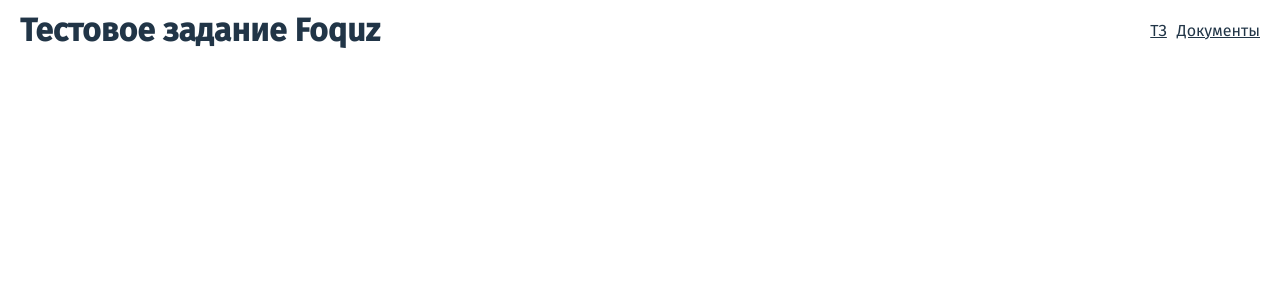
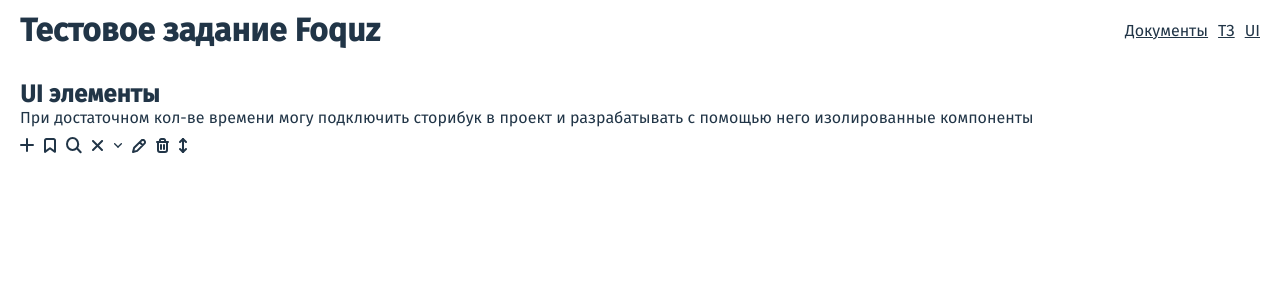
Before and after one commit to DanilChugaev/foquz-docs, a Vue app: page /ui in a window 1280 px wide. Shown: the top 300 px of the page. Built offline with nearby package versions, Linux system fonts and the light colour scheme.

Commit message:
adds icons

```diff
--- a/src/App.vue
+++ b/src/App.vue
@@ -4,9 +4,11 @@
             <h1 class="app-container__title">Тестовое задание Foquz</h1>
 
             <nav class="app-container__nav">
+                <router-link class="app-container__link" to="/docs">Документы</router-link>
+
                 <router-link class="app-container__link" to="/">ТЗ</router-link>
 
-                <router-link class="app-container__link" to="/docs">Документы</router-link>
+                <router-link class="app-container__link" to="/ui">UI</router-link>
             </nav>
         </header>
 
--- /dev/null
+++ b/src/components/icons/arrow.vue
@@ -0,0 +1,12 @@
+<template>
+    <svg xmlns="http://www.w3.org/2000/svg" width="8" height="5" fill="currentColor">
+        <path d="M3.54 4.473a.662.662 0 0 1 0-.937L6.87.204a.662.662 0 1 1 .936.937l-3.33 3.332a.662.662 0 0 1-.936 0Z"/>
+        <path d="M4.47 4.473a.662.662 0 0 0 0-.937L1.13.194a.662.662 0 1 0-.936.937l3.34 3.342a.662.662 0 0 0 .937 0Z"/>
+    </svg>
+</template>
+
+<script lang="ts">
+export default {
+    name: 'icon-arrow',
+};
+</script>
--- /dev/null
+++ b/src/components/icons/bookmark.vue
@@ -0,0 +1,11 @@
+<template>
+    <svg xmlns="http://www.w3.org/2000/svg" width="12" height="15" fill="none" stroke="currentColor">
+        <path stroke-linecap="round" stroke-linejoin="round" stroke-width="2" d="m11 13.857-5-3.571-5 3.571V2.43A1.429 1.429 0 0 1 2.429 1H9.57A1.429 1.429 0 0 1 11 2.429v11.428Z"/>
+    </svg>
+</template>
+
+<script lang="ts">
+export default {
+    name: 'icon-bookmark',
+};
+</script>
--- /dev/null
+++ b/src/components/icons/close.vue
@@ -0,0 +1,12 @@
+<template>
+    <svg xmlns="http://www.w3.org/2000/svg" width="12" height="12" fill="currentColor">
+        <path d="M.326 10.746a1 1 0 0 1 0-1.414L9.363.292a1 1 0 1 1 1.414 1.415L1.74 10.746a1 1 0 0 1-1.414 0Z"/>
+        <path d="M10.684 10.684a1 1 0 0 0 0-1.415L6.195 4.781 1.707.293A1 1 0 0 0 .293 1.707l8.976 8.976a1 1 0 0 0 1.415 0Z"/>
+    </svg>
+</template>
+
+<script lang="ts">
+export default {
+    name: 'icon-close',
+};
+</script>
--- /dev/null
+++ b/src/components/icons/delete.vue
@@ -0,0 +1,11 @@
+<template>
+    <svg xmlns="http://www.w3.org/2000/svg" width="13" height="15" fill="currentColor">
+        <path d="M1 3a1 1 0 0 0 0 2V3Zm11 2a1 1 0 1 0 0-2v2ZM2.928 3.6a1 1 0 0 0 2 0h-2ZM5.214 1V0v1Zm2.572 0V0v1Zm.285 2.6a1 1 0 1 0 2 0h-2ZM6 7a1 1 0 0 0-2 0h2Zm-2 4a1 1 0 1 0 2 0H4Zm5-4a1 1 0 0 0-2 0h2Zm-2 4a1 1 0 1 0 2 0H7ZM1 5h11V3H1v2Zm3.928-1.4V2.3h-2v1.3h2Zm0-1.3c0-.083.033-.16.088-.216L3.594.678A2.307 2.307 0 0 0 2.928 2.3h2Zm.088-.216A.279.279 0 0 1 5.214 2V0c-.61 0-1.192.245-1.62.678l1.422 1.406ZM5.214 2h2.572V0H5.214v2Zm2.572 0c.072 0 .143.029.198.084L9.406.678A2.279 2.279 0 0 0 7.786 0v2Zm.198.084a.307.307 0 0 1 .087.216h2c0-.606-.238-1.19-.665-1.622L7.984 2.084Zm.087.216v1.3h2V2.3h-2ZM4 7v4h2V7H4Zm3 0v4h2V7H7Zm3-3v8h2V4h-2Zm-1 9H4v2h5v-2Zm-6-1V4H1v8h2Zm1 1a1 1 0 0 1-1-1H1a3 3 0 0 0 3 3v-2Zm6-1a1 1 0 0 1-1 1v2a3 3 0 0 0 3-3h-2Z"/>
+    </svg>
+</template>
+
+<script lang="ts">
+export default {
+    name: 'icon-delete',
+};
+</script>
--- /dev/null
+++ b/src/components/icons/edit.vue
@@ -0,0 +1,11 @@
+<template>
+    <svg xmlns="http://www.w3.org/2000/svg" width="14" height="14" fill="none" stroke="currentColor">
+        <path stroke-linejoin="round" stroke-width="2" d="m7.707 3.293 3 3M9.34 1.628a2.144 2.144 0 0 1 3.033 3.033L5.17 11.863 1 13l1.137-4.17L9.34 1.628Z"/>
+    </svg>
+</template>
+
+<script lang="ts">
+export default {
+    name: 'icon-edit',
+};
+</script>
--- /dev/null
+++ b/src/components/icons/loop.vue
@@ -0,0 +1,11 @@
+<template>
+    <svg xmlns="http://www.w3.org/2000/svg" width="16" height="17" fill="none" stroke="currentColor">
+        <path stroke-linecap="round" stroke-width="2" d="m10.704 11 3.953 4.243M12.18 7c0 3.314-2.503 6-5.59 6C3.503 13 1 10.314 1 7s2.503-6 5.59-6c3.088 0 5.591 2.686 5.591 6Z"/>
+    </svg>
+</template>
+
+<script lang="ts">
+export default {
+    name: 'icon-loop',
+};
+</script>
--- /dev/null
+++ b/src/components/icons/move.vue
@@ -0,0 +1,15 @@
+<template>
+    <svg xmlns="http://www.w3.org/2000/svg" width="8" height="16" fill="currentColor">
+        <path d="M4.696 14.709c-.391.39-1.026.39-1.417 0l-2.986-2.98a.999.999 0 0 1 0-1.414 1.003 1.003 0 0 1 1.417 0l2.986 2.98a.999.999 0 0 1 0 1.414Z"/>
+        <path d="M3.304 14.709c.391.39 1.025.39 1.417 0l2.986-2.98a.999.999 0 0 0 0-1.414 1.003 1.003 0 0 0-1.417 0l-2.986 2.98a.999.999 0 0 0 0 1.414Z"/>
+        <path d="M3.988 14.016a1 1 0 0 1-1.002-1V3a1 1 0 0 1 2.003 0v10.016a1 1 0 0 1-1.001 1Z"/>
+        <path d="M4.696.293a1.003 1.003 0 0 0-1.417 0L.293 3.272a.999.999 0 0 0 0 1.414c.392.39 1.026.39 1.417 0l2.986-2.979a.999.999 0 0 0 0-1.414Z"/>
+        <path d="M3.304.293a1.003 1.003 0 0 1 1.417 0l2.986 2.979a.999.999 0 0 1 0 1.414c-.392.39-1.026.39-1.417 0L3.304 1.707a.999.999 0 0 1 0-1.414Z"/>
+    </svg>
+</template>
+
+<script lang="ts">
+export default {
+    name: 'icon-move',
+};
+</script>
--- /dev/null
+++ b/src/components/icons/plus.vue
@@ -0,0 +1,12 @@
+<template>
+    <svg xmlns="http://www.w3.org/2000/svg" width="14" height="15" fill="currentColor">
+        <path d="M6.997 14.008a1 1 0 0 1-.996-1.002L6 1.01A1 1 0 0 1 6.996.008a1 1 0 0 1 .996 1.003l.001 11.995a1 1 0 0 1-.996 1.002Z"/>
+        <path d="M14 7.017a1 1 0 0 0-.996-1.003H.996A1 1 0 0 0 0 7.017a1 1 0 0 0 .996 1.002h12.008A1 1 0 0 0 14 7.017Z"/>
+    </svg>
+</template>
+
+<script lang="ts">
+export default {
+    name: 'icon-plus',
+};
+</script>
--- /dev/null
+++ b/src/pages/ui.vue
@@ -0,0 +1,59 @@
+<template>
+    <div class="ui">
+        <h2>UI элементы</h2>
+        <p>При достаточном кол-ве времени могу подключить сторибук в проект и разрабатывать с помощью него изолированные компоненты</p>
+
+        <div class="container">
+            <IconPlus />
+            <IconBookmark />
+            <IconLoop />
+            <IconClose />
+            <IconArrow />
+            <IconEdit />
+            <IconDelete />
+            <IconMove />
+        </div>
+    </div>
+</template>
+
+<script lang="ts">
+import IconPlus from '~/components/icons/plus.vue';
+import IconBookmark from '~/components/icons/bookmark.vue';
+import IconLoop from '~/components/icons/loop.vue';
+import IconClose from '~/components/icons/close.vue';
+import IconArrow from '~/components/icons/arrow.vue';
+import IconEdit from '~/components/icons/edit.vue';
+import IconDelete from '~/components/icons/delete.vue';
+import IconMove from '~/components/icons/move.vue';
+
+export default {
+    name: 'ui',
+
+    components: {
+        IconPlus,
+        IconBookmark,
+        IconLoop,
+        IconClose,
+        IconArrow,
+        IconEdit,
+        IconDelete,
+        IconMove,
+    },
+};
+</script>
+
+<style scoped lang="scss">
+    .ui {
+        padding: var(--spacer-d);
+    }
+
+    .container {
+        display: flex;
+        align-items: center;
+        margin-top: var(--spacer-b);
+
+        svg + svg {
+            margin-left: var(--spacer-b);
+        }
+    }
+</style>
--- a/src/router.ts
+++ b/src/router.ts
@@ -2,10 +2,12 @@ import { createRouter, createWebHistory } from 'vue-router';
 
 import Index from './pages/index.vue';
 import Docs from './pages/docs.vue';
+import UI from './pages/ui.vue';
 
 const routes = [
   { path: '/', component: Index },
   { path: '/docs', component: Docs },
+  { path: '/ui', component: UI },
 ];
 
 const router = createRouter({
--- a/vite.config.ts
+++ b/vite.config.ts
@@ -1,7 +1,17 @@
-import { defineConfig } from 'vite'
-import vue from '@vitejs/plugin-vue'
+import { defineConfig } from 'vite';
+import vue from '@vitejs/plugin-vue';
+
+// eslint-disable-next-line @typescript-eslint/no-var-requires
+const path = require('path');
 
 // https://vitejs.dev/config/
 export default defineConfig({
-  plugins: [vue()]
-})
+    resolve:{
+        alias:{
+            '~' : path.resolve(__dirname, './src')
+        },
+    },
+    plugins: [
+        vue(),
+    ],
+});
```
